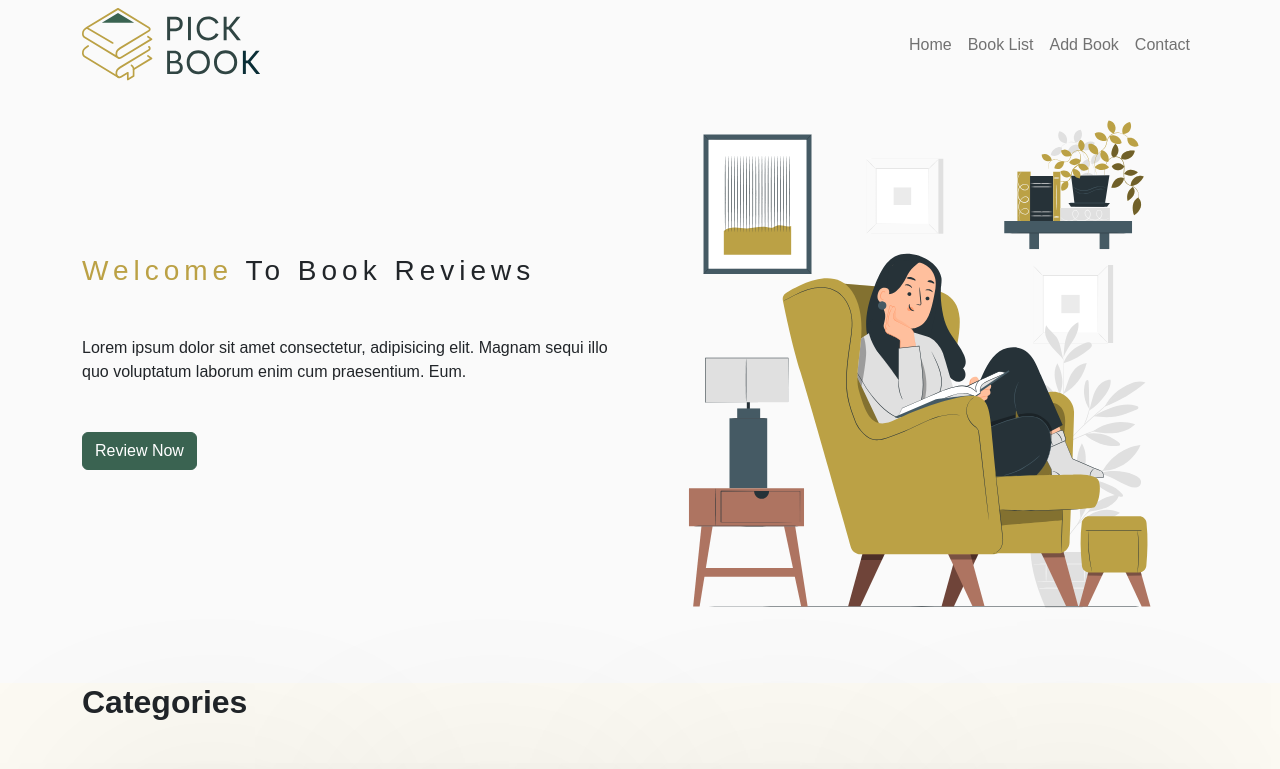
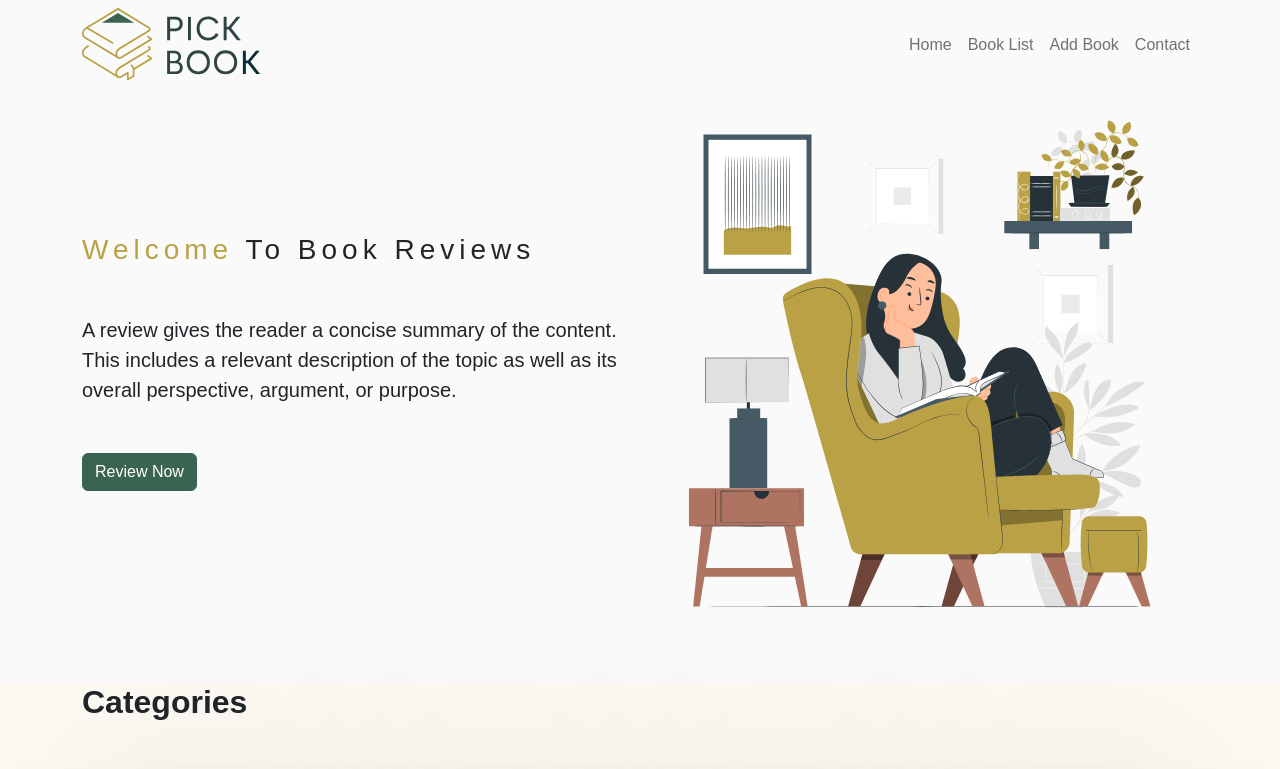
Before and after one commit to steve2030/Book_Review_Front-end, a React (Create React App) app: page / in a window 1280 px wide. Shown: the top 769 px of the page. Built offline with nearby package versions, Linux system fonts and the light colour scheme; no server answers.

Commit message:
lorem removal

```diff
--- a/src/components/HeroSection.js
+++ b/src/components/HeroSection.js
@@ -15,7 +15,7 @@ export default function HeroSection() {
     <div className="row align-items-center" >
         <div className="col-md-6 col-lg-6">
             <p className="h3 spacing"> <span className='welcome h3'>Welcome</span> To  Book Reviews</p>
-            <p className="my-5">Lorem ipsum dolor sit amet consectetur, adipisicing elit. Magnam sequi illo quo voluptatum laborum enim cum praesentium. Eum.</p>
+            <p className="my-5 lead">A review gives the reader a concise summary of the content. This includes a relevant description of the topic as well as its overall perspective, argument, or purpose.</p>
             <Link>
             <button className="btn btn-primary">
                  Review Now
```
